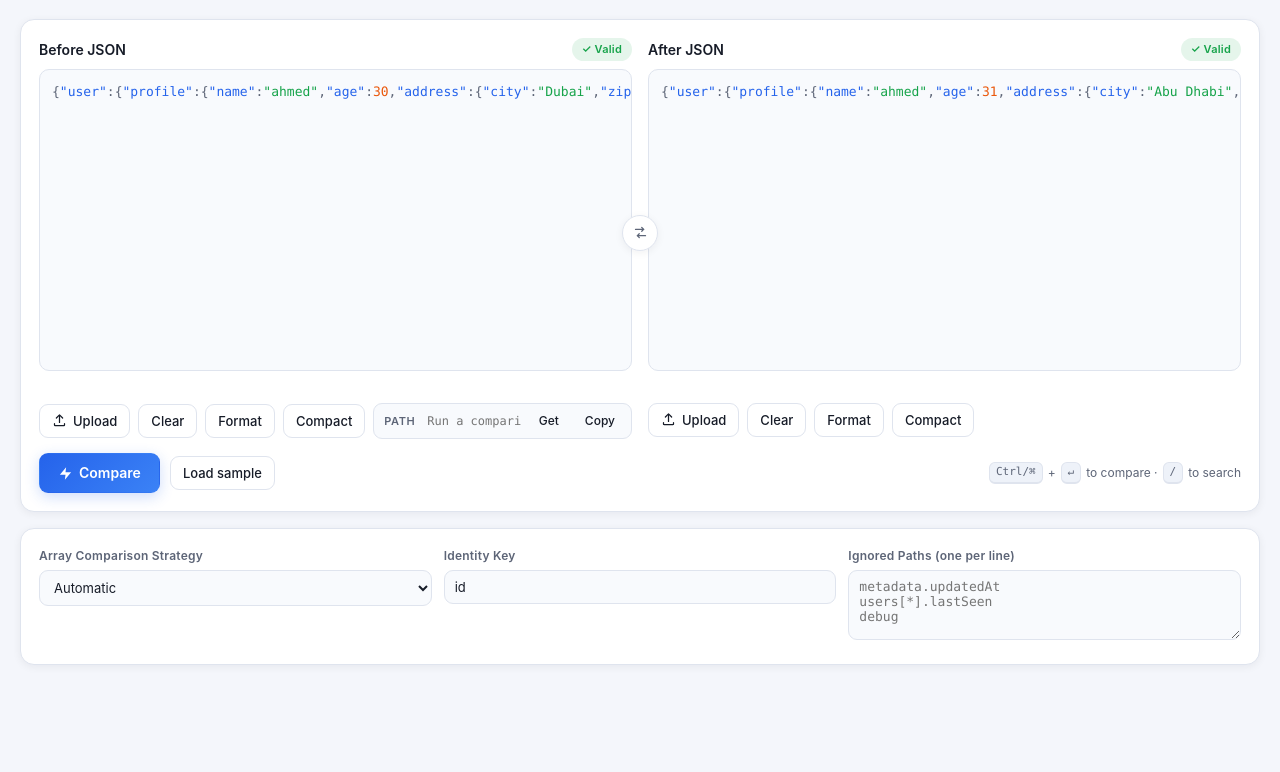
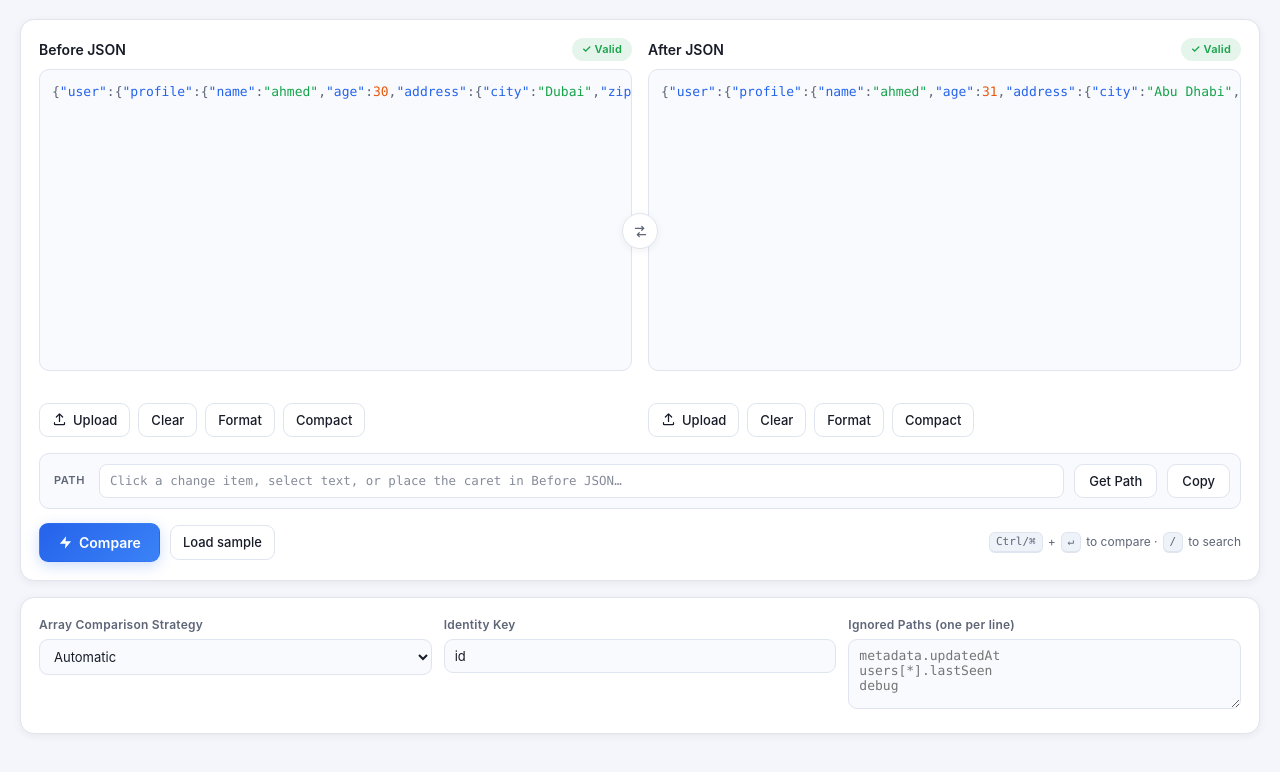
Before and after one commit to MahmoudMabrok/json-change-explainer, a plain HTML site: page index.html in a window 1280 px wide. Shown: the part 84-856 px from the top of the page. Before the commit the page ends 829 px from the top, so only its background shows below. Drawn offline with Linux system fonts and the light colour scheme.

Commit message:
Give Get Path its own full-width bar between editors and actions
- Move path tools out of the Before editor action row into a dedicated
  full-width path row below both editors
- Comfortable row height (34px controls), wider read-only path field
- Consistent flash feedback when a path is copied, clearer guidance
  when no path can be extracted

```diff
--- a/index.html
+++ b/index.html
@@ -168,22 +168,26 @@ textarea.editor::-webkit-scrollbar-corner { background: transparent; }
 .tok-punct { color: var(--muted); }
 
 .editor-actions { display: flex; gap: 8px; flex-wrap: wrap; align-items: center; }
-.path-tools {
-  display:flex; align-items:center; gap:6px; flex:1 1 250px; min-width: 230px;
-  border:1px solid var(--border); border-radius: 9px; padding: 3px 6px;
-  background: var(--editor-bg); transition: border-color .15s;
-}
-.path-tools:focus-within { border-color: var(--accent); }
-.path-tools .path-key {
-  flex:none; font-size:11px; font-weight:600; color:var(--muted);
-  text-transform:uppercase; letter-spacing:.05em; padding:0 4px;
-}
-#pathOutput {
-  flex:1; min-width:70px; border:none; background:transparent; outline:none;
-  color: var(--accent); font-family: var(--font-mono); font-size:12px; padding: 5px 2px;
-}
-.path-tools .btn { padding: 5px 9px; font-size: 12px; border-color: transparent; background: transparent; }
-.path-tools .btn:hover { border-color: var(--accent); background: var(--btn-hover-bg); }
+.path-row {
+  display: flex; align-items: center; gap: 10px; flex-wrap: wrap;
+  margin-top: 16px; padding: 10px;
+  border: 1px solid var(--border); border-radius: 10px;
+  background: var(--editor-bg);
+}
+.path-row .path-key {
+  flex: none; font-size: 11px; font-weight: 600; color: var(--muted);
+  text-transform: uppercase; letter-spacing: .05em; padding: 0 4px;
+}
+.path-row #pathOutput {
+  flex: 1 1 240px; min-width: 0; height: 34px;
+  border: 1px solid var(--border); border-radius: 8px;
+  background: var(--card); color: var(--accent);
+  font-family: var(--font-mono); font-size: 12.5px; padding: 0 10px;
+  transition: border-color .15s;
+}
+.path-row #pathOutput:focus { border-color: var(--accent); outline: none; }
+.path-row #pathOutput::placeholder { color: var(--muted); opacity: .75; }
+.path-row .btn { height: 34px; padding: 0 14px; }
 
 /* swap button sitting between the two editors */
 .swap-fab {
@@ -457,12 +461,6 @@ div.tree-removed { display:block; padding: 1px 6px; margin: 1px 0; }
           <button class="btn" id="beforeClear">Clear</button>
           <button class="btn" id="beforeFormat" title="Pretty-print with 2-space indentation">Format</button>
           <button class="btn" id="beforeCompact" title="Strip all whitespace">Compact</button>
-          <div class="path-tools" title="Extract the JSON path at the caret position, or from a selected change">
-            <span class="path-key">Path</span>
-            <input type="text" id="pathOutput" readonly placeholder="Run a comparison or click a change...">
-            <button class="btn" id="getPathBtn">Get</button>
-            <button class="btn" id="copyPathBtn">Copy</button>
-          </div>
         </div>
       </div>
       <div class="editor-block">
@@ -490,6 +488,12 @@ div.tree-removed { display:block; padding: 1px 6px; margin: 1px 0; }
         <svg class="icon" viewBox="0 0 24 24" aria-hidden="true"><path d="M4 7h13"/><path d="m14 4 3 3-3 3"/><path d="M20 17H7"/><path d="m10 20-3-3 3-3"/></svg>
       </button>
     </div>
+    <div class="path-row" title="Click a change item in the results, select text, or place the caret inside Before JSON — then press Get Path">
+      <span class="path-key">Path</span>
+      <input type="text" id="pathOutput" readonly placeholder="Click a change item, select text, or place the caret in Before JSON…" aria-label="Extracted JSON path">
+      <button class="btn" id="getPathBtn" title="Extract the JSON path and copy it">Get Path</button>
+      <button class="btn" id="copyPathBtn" title="Copy the current path to the clipboard">Copy</button>
+    </div>
     <div class="compare-row">
       <button class="btn primary compare" id="compareBtn" title="Compare both documents (Ctrl/Cmd + Enter)">
         <svg class="icon" viewBox="0 0 24 24" aria-hidden="true"><path d="M13 2 3 14h9l-1 8 10-12h-9l1-8z" fill="currentColor" stroke="none"/></svg>
@@ -551,7 +555,7 @@ div.tree-removed { display:block; padding: 1px 6px; margin: 1px 0; }
 
     <section class="card">
       <div class="card-title">Export</div>
-      <textarea id="exportPreview" readonly style="width:100%; min-height:120px; font-family:'SF Mono',Menlo,monospace; font-size:12px; background:var(--editor-bg); color:var(--text); border:1px solid var(--border); border-radius:8px; padding:10px; margin-bottom:8px;"></textarea>
+      <textarea id="exportPreview" readonly style="width:100%; min-height:360px; font-family:'SF Mono',Menlo,monospace; font-size:12px; background:var(--editor-bg); color:var(--text); border:1px solid var(--border); border-radius:8px; padding:10px; margin-bottom:8px; resize:vertical;"></textarea>
       <div class="export-row">
         <button class="btn" id="copyPreview">Copy</button>
         <button class="btn" id="downloadPreview">Download</button>
@@ -1937,15 +1941,12 @@ self.onmessage = function (e) {
         }
       }
       if (!p) {
-        alert('No path found. Select a property or run Compare.');
+        alert('No path found yet. Click a change item, or place the caret inside Before JSON first.');
         return;
       }
       const out = document.getElementById('pathOutput');
       if (out) out.value = p;
-      copyText(p);
-      const prev = getPathBtn.textContent;
-      getPathBtn.textContent = 'Copied: ' + p;
-      setTimeout(() => { getPathBtn.textContent = prev; }, 1500);
+      copyText(p, getPathBtn);
     });
   }
 
```
